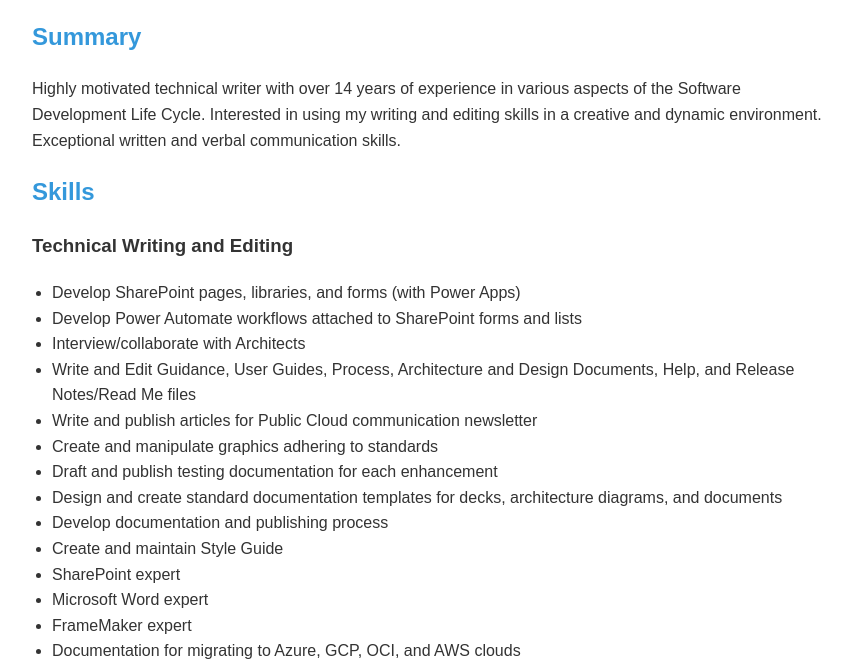
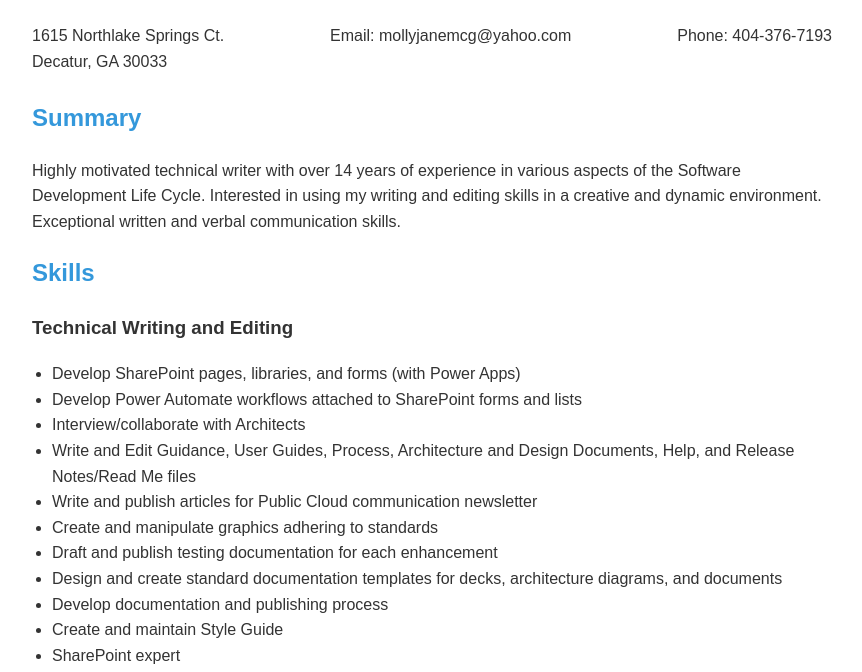
Before and after one commit to Mollyjanemcg/Mollyjanemcg.GitHub.io, a plain HTML site: page index.html in a window 1280 px wide. Shown: the part 108-780 px from the top of the page, without its empty margins (208-1070 px from the left). Drawn offline with Linux system fonts and the light colour scheme.

Commit message:
Update index.html

```diff
--- a/index.html
+++ b/index.html
@@ -28,10 +28,28 @@
         ul {
             padding-left: 20px;
         }
+    .contact-info {
+            display: flex;
+            justify-content: space-between;
+            flex-wrap: wrap;
+            margin-bottom: 20px;
+        }
+        .contact-info p {
+            margin: 5px 0;
+        }
     </style>
 </head>
 <body>
     <h1>Molly Jane McGauran</h1>
+
+    <div class="contact-info">
+        <p>
+            1615 Northlake Springs Ct.<br>
+            Decatur, GA 30033
+        </p>
+        <p>Email: mollyjanemcg@yahoo.com</p>
+        <p>Phone: 404-376-7193</p>
+    </div>
 
     <div class="section">
         <h2>Summary</h2>
```
